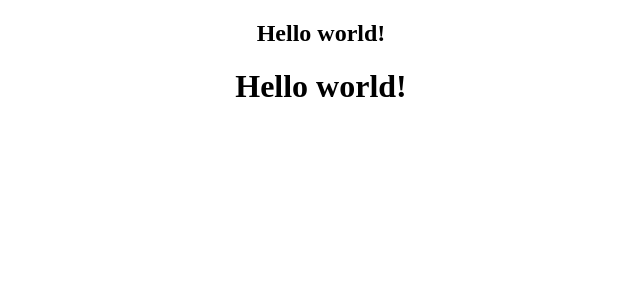
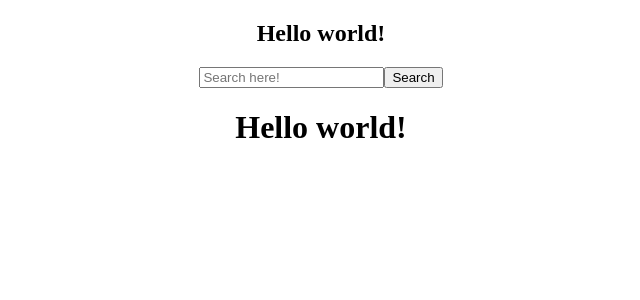
Before and after one commit to h-latta/Video_Games_React, a React (Create React App) app: page / in a window 1280 px wide. Shown: the top 300 px of the page, without its empty margins (319-959 px from the left). Built offline with nearby package versions, Linux system fonts and the light colour scheme.

Commit message:
Created SearchBar Function, Imported to NavBar

```diff
--- a/src/Components/NavBar/NavBar.jsx
+++ b/src/Components/NavBar/NavBar.jsx
@@ -1,7 +1,9 @@
+import SearchBar from "../SearchBar/SearchBar";
 const NavBar = (props) => {
     return (
         <div>
             <h2>Hello world!</h2>
+            <SearchBar />
         </div>
      );
 }
--- a/src/Components/SearchBar/SearchBar.jsx
+++ b/src/Components/SearchBar/SearchBar.jsx
@@ -0,0 +1,27 @@
+import React, { useState } from 'react';
+const SearchBar = (props) => {
+    const [searchTerm, setSearchTerm] = useState("");
+
+    function handleSubmit(e) {
+      e.preventDefault();
+    }
+
+    return (
+      <div>
+        <form onSubmit={handleSubmit}>
+          <input
+            className="inputbox"
+            value={searchTerm}
+            onChange={(event) => setSearchTerm(event.target.value)}
+            type="text"
+            placeholder="Search here!"
+          />
+          <button className="searchbutton" type="submit">
+            Search
+          </button>
+        </form>
+      </div>
+    );
+  };
+
+export default SearchBar;
```
